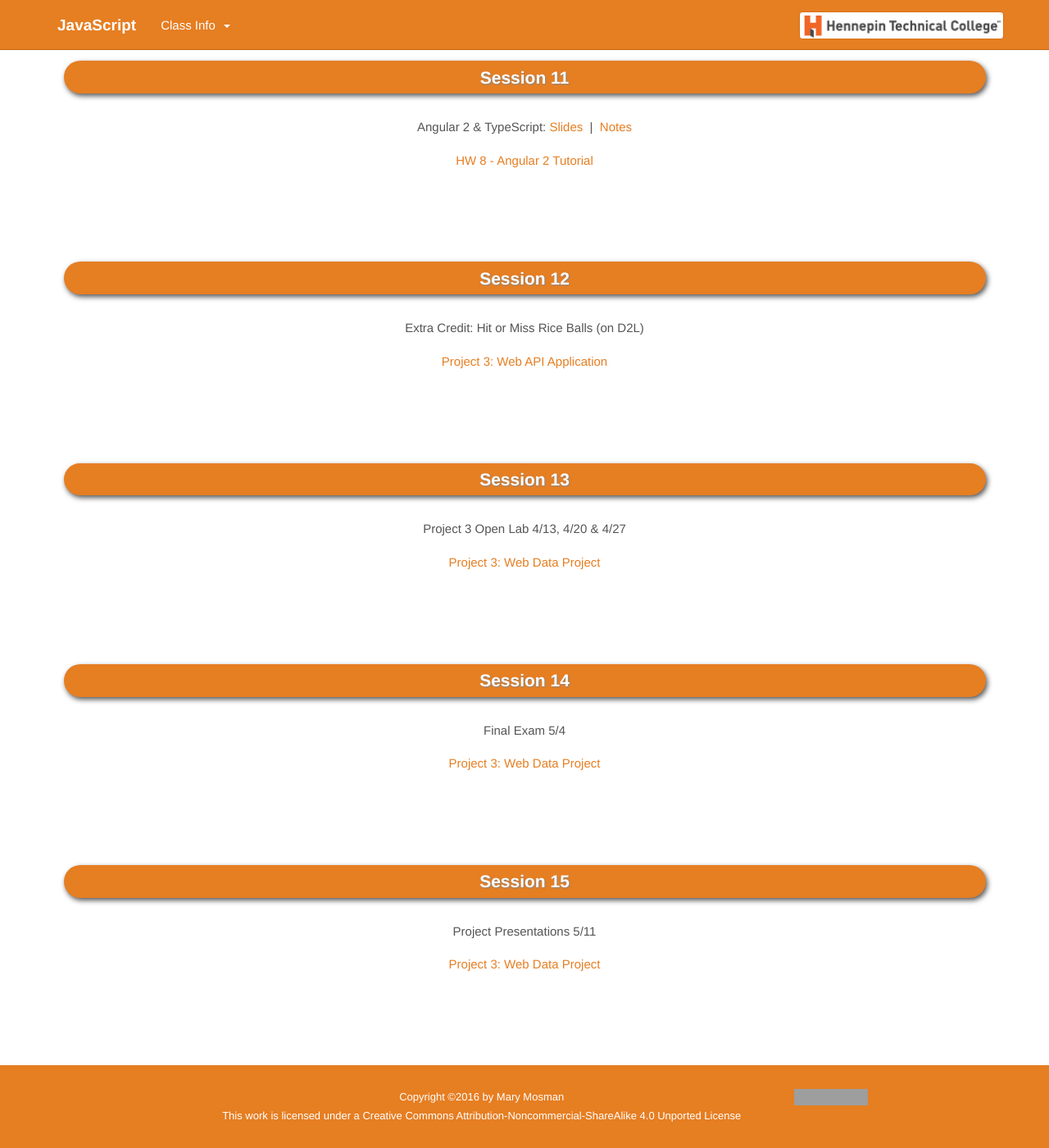
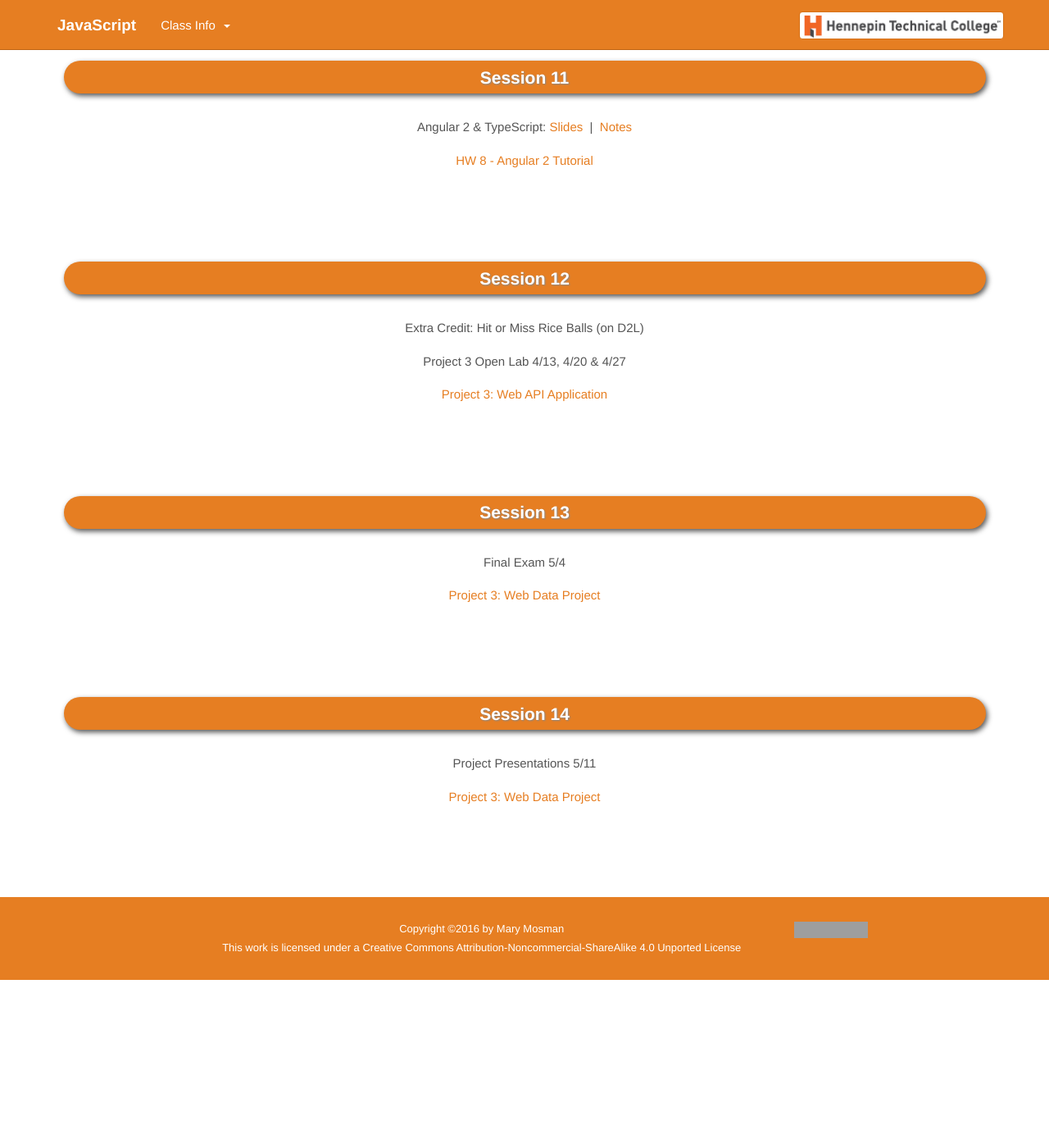
Before and after one commit to mm-intro-js/htc-ccis2591.github.io, a Jekyll site: the page built from _semesters/2016_1_Spring.md, in a window 1280 px wide and 1400 px high, scrolled down 3366 px. Shown: the whole window at 82% size. Built offline with Jekyll 4.4.1, drawn with Linux system fonts in a browser that asks for light colours; some web fonts are replaced; after the commit the page ends 4561 px from its top, so only the background shows below that; grey boxes are pictures that could not be loaded.

Commit message:
session 12 fix

```diff
--- a/_semesters/2016_1_Spring.md
+++ b/_semesters/2016_1_Spring.md
@@ -164,24 +164,16 @@
       name: "HW 8 - Angular 2 Tutorial"
 
 
-  - #Session 12
+  - #Session 12 - 14
     lectures:
       -
         title: "Extra Credit: Hit or Miss Rice Balls (on D2L)"
+      -
+        title: "Project 3 Open Lab 4/13, 4/20 & 4/27"
 
     project:
         title: "Project 3: Web API Application"
         url: "https://github.com/htc-ccis2591/web-api-app"
-
-
-  - #Session 12 - 14
-    lectures:
-      -
-        title: "Project 3 Open Lab 4/13, 4/20 & 4/27"
-
-    project:
-      url: "/assets/assignments/webdata.html"
-      title: "Project 3:  Web Data Project"
 
 
   - #Session 15
```
